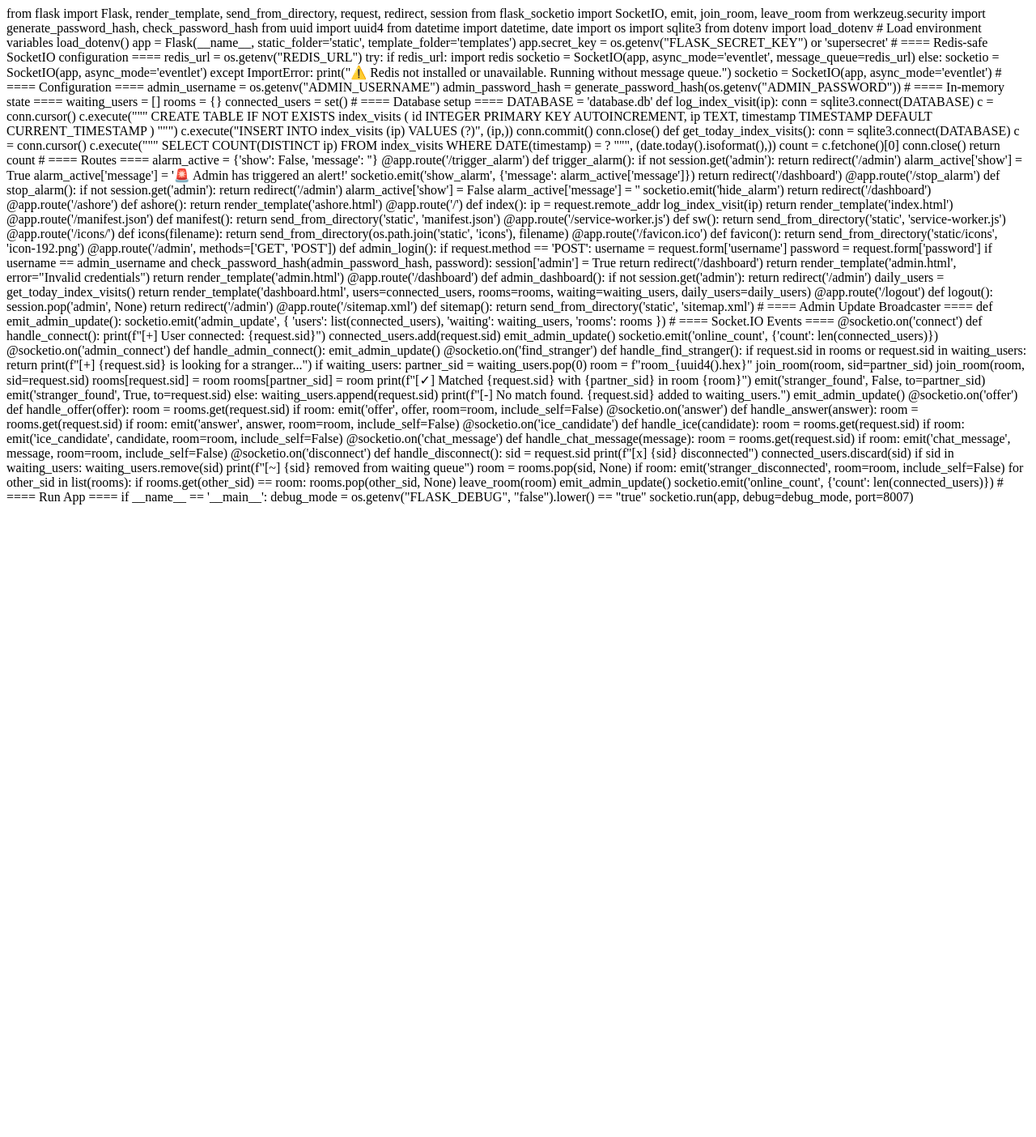
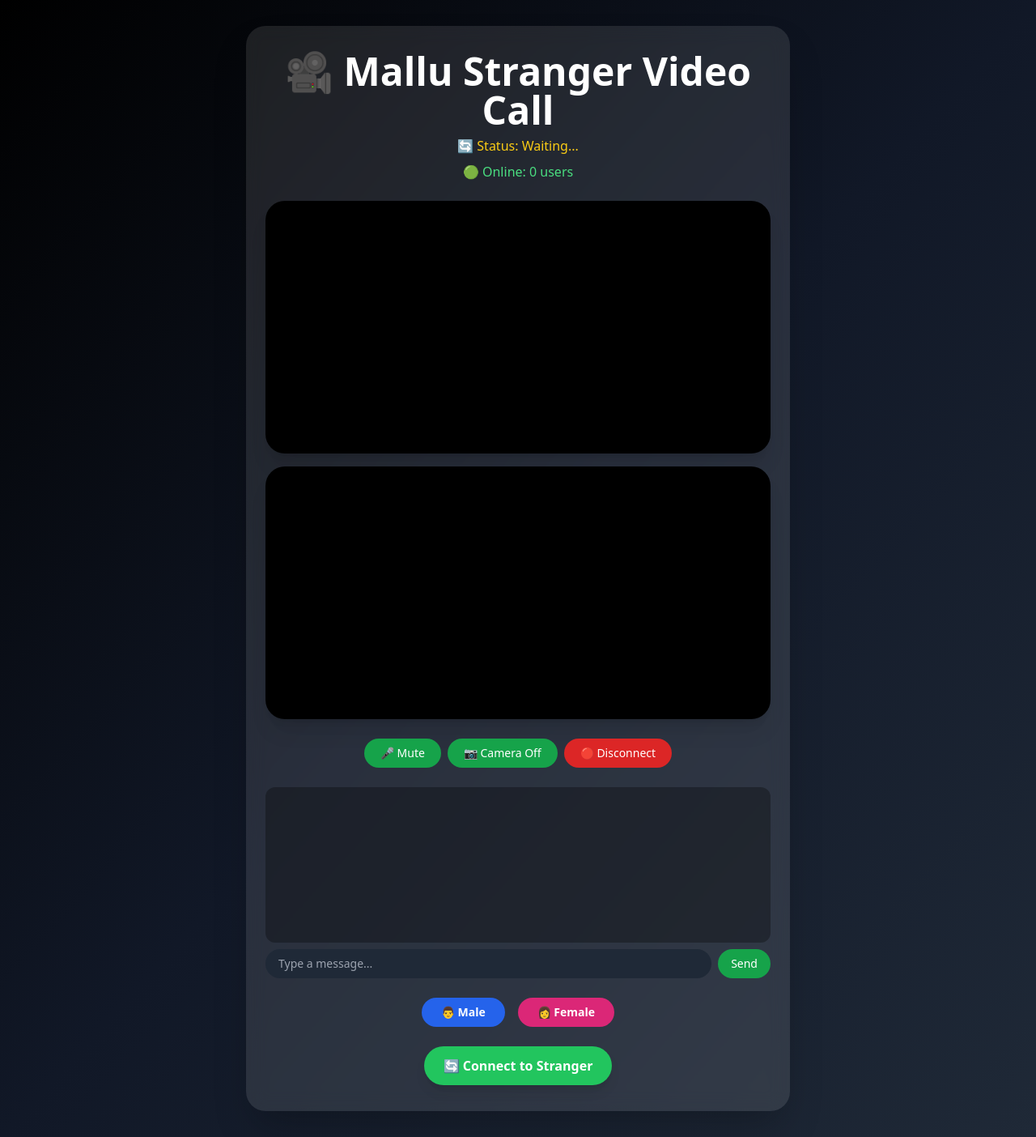
Before and after one commit to Adarshlumi/CHAT_KERALA, a Flask app: page / in a window 1280 px wide. Shown: the whole page at 81% size. Before the commit the page ends 623 px from the top, so only its background shows below. Run offline with Flask 3, Linux system fonts and the light colour scheme; some libraries are stand-ins or nearby versions.

Commit message:
Update index.html

```diff
--- a/templates/index.html
+++ b/templates/index.html
@@ -1,223 +1,252 @@
-from flask import Flask, render_template, send_from_directory, request, redirect, session
-from flask_socketio import SocketIO, emit, join_room, leave_room
-from werkzeug.security import generate_password_hash, check_password_hash
-from uuid import uuid4
-from datetime import datetime, date
-import os
-import sqlite3
-from dotenv import load_dotenv
+<!DOCTYPE html>
+<html lang="en" class="scroll-smooth">
+<head>
+  <meta charset="UTF-8" />
+  <meta name="viewport" content="width=device-width, initial-scale=1.0" />
+  <title>Stranger Video Chat</title>
 
-# Load environment variables
-load_dotenv()
+  <!-- PWA Support -->
+  <link rel="manifest" href="/manifest.json">
+  <meta name="theme-color" content="#1db954" />
+  <link rel="apple-touch-icon" href="/icons/icon-192.png">
 
-app = Flask(__name__, static_folder='static', template_folder='templates')
-app.secret_key = os.getenv("FLASK_SECRET_KEY") or 'supersecret'
+  <!-- Tailwind CSS -->
+  <script src="https://cdn.tailwindcss.com"></script>
+  <style>
+    html {
+      scroll-behavior: smooth;
+    }
+    video {
+      border-radius: 1.5rem;
+      background-color: black;
+    }
+    #chatMessages {
+      overflow-y: auto;
+      scrollbar-width: thin;
+      scrollbar-color: #4ade80 transparent;
+    }
+    #chatMessages::-webkit-scrollbar {
+      width: 6px;
+    }
+    #chatMessages::-webkit-scrollbar-thumb {
+      background-color: #4ade80;
+      border-radius: 4px;
+    }
+    #loader {
+      backdrop-filter: blur(6px);
+    }
+    #statusBar {
+      transition: all 0.3s ease-in-out;
+    }
+    #qrMessage img {
+      transition: transform 0.3s ease;
+    }
+    #qrMessage img:hover {
+      transform: scale(1.05);
+    }
+  </style>
+</head>
 
-# ==== Redis-safe SocketIO configuration ====
-redis_url = os.getenv("REDIS_URL")
-try:
-    if redis_url:
-        import redis
-        socketio = SocketIO(app, async_mode='eventlet', message_queue=redis_url)
-    else:
-        socketio = SocketIO(app, async_mode='eventlet')
-except ImportError:
-    print("⚠️ Redis not installed or unavailable. Running without message queue.")
-    socketio = SocketIO(app, async_mode='eventlet')
+<body class="bg-gradient-to-br from-black via-gray-900 to-gray-800 text-white min-h-screen flex items-center justify-center px-4 py-8">
 
-# ==== Configuration ====
-admin_username = os.getenv("ADMIN_USERNAME")
-admin_password_hash = generate_password_hash(os.getenv("ADMIN_PASSWORD"))
+  <!-- Loader -->
+  <div id="loader" class="fixed inset-0 bg-black bg-opacity-70 flex flex-col items-center justify-center z-50 hidden">
+    <div class="w-12 h-12 border-4 border-green-500 border-dashed rounded-full animate-spin mb-4"></div>
+    <p class="text-lg font-semibold">Finding a stranger...</p>
+  </div>
 
-# ==== In-memory state ====
-waiting_users = []
-rooms = {}
-connected_users = set()
+  <!-- Main Container -->
+  <div class="w-full max-w-2xl px-4 sm:px-6 bg-white bg-opacity-10 p-6 sm:p-8 rounded-3xl shadow-2xl backdrop-blur-md space-y-6">
 
-# ==== Database setup ====
-DATABASE = 'database.db'
+    <!-- Header -->
+    <div class="text-center space-y-2">
+      <h1 class="text-3xl md:text-5xl font-extrabold leading-tight">🎥 Mallu Stranger Video Call</h1>
+      <p id="statusBar" class="text-yellow-400 font-medium text-sm sm:text-base">🔄 Status: Waiting...</p>
+      <p id="onlineCount" class="text-green-400 font-medium text-sm sm:text-base">🟢 Online: 0 users</p>
+    </div>
 
-def log_index_visit(ip):
-    conn = sqlite3.connect(DATABASE)
-    c = conn.cursor()
-    c.execute("""
-        CREATE TABLE IF NOT EXISTS index_visits (
-            id INTEGER PRIMARY KEY AUTOINCREMENT,
-            ip TEXT,
-            timestamp TIMESTAMP DEFAULT CURRENT_TIMESTAMP
-        )
-    """)
-    c.execute("INSERT INTO index_visits (ip) VALUES (?)", (ip,))
-    conn.commit()
-    conn.close()
+    <!-- Video Area -->
+    <div id="videos" class="space-y-4">
+      <video id="localVideo" autoplay muted playsinline class="w-full max-h-[40vh] object-cover shadow-xl"></video>
+      <video id="remoteVideo" autoplay playsinline class="w-full max-h-[40vh] object-cover shadow-xl"></video>
+    </div>
 
-def get_today_index_visits():
-    conn = sqlite3.connect(DATABASE)
-    c = conn.cursor()
-    c.execute("""
-        SELECT COUNT(DISTINCT ip) FROM index_visits WHERE DATE(timestamp) = ?
-    """, (date.today().isoformat(),))
-    count = c.fetchone()[0]
-    conn.close()
-    return count
+    <!-- Controls -->
+    <div class="flex flex-wrap gap-2 justify-center">
+      <button onclick="toggleMic()" id="micBtn" class="bg-green-600 hover:bg-green-500 active:scale-95 px-5 py-2 rounded-full text-sm font-medium transition">🎤 Mute</button>
+      <button onclick="toggleCam()" id="camBtn" class="bg-green-600 hover:bg-green-500 active:scale-95 px-5 py-2 rounded-full text-sm font-medium transition">📷 Camera Off</button>
+      <button onclick="disconnectCall()" class="bg-red-600 hover:bg-red-500 active:scale-95 px-5 py-2 rounded-full text-sm font-medium transition">🔴 Disconnect</button>
+    </div>
 
-# ==== Routes ====
-alarm_active = {'show': False, 'message': ''}
+    <!-- Chat -->
+    <div class="space-y-2">
+      <div id="chatMessages" class="bg-black bg-opacity-30 p-3 rounded-xl h-32 sm:h-40 md:h-48 max-h-[50vh] text-sm space-y-2 overflow-y-auto"></div>
+      <div class="flex gap-2">
+        <input type="text" id="chatInput" placeholder="Type a message..." class="flex-1 bg-gray-800 px-4 py-2 rounded-full focus:outline-none focus:ring-2 focus:ring-green-500 text-sm text-white placeholder-gray-400 transition duration-200" />
+        <button onclick="sendMessage()" class="bg-green-600 hover:bg-green-500 active:scale-95 px-4 py-2 rounded-full text-sm font-medium transition">Send</button>
+      </div>
+    </div>
 
-@app.route('/trigger_alarm')
-def trigger_alarm():
-    if not session.get('admin'):
-        return redirect('/admin')
-    alarm_active['show'] = True
-    alarm_active['message'] = '🚨 Admin has triggered an alert!'
-    socketio.emit('show_alarm', {'message': alarm_active['message']})
-    return redirect('/dashboard')
+    <!-- Gender Selection Buttons -->
+    <div class="flex justify-center gap-4">
+      <button id="maleBtn" class="bg-blue-600 hover:bg-blue-500 active:scale-95 px-6 py-2 rounded-full text-sm font-semibold transition">👨 Male</button>
+      <button id="femaleBtn" class="bg-pink-600 hover:bg-pink-500 active:scale-95 px-6 py-2 rounded-full text-sm font-semibold transition">👩 Female</button>
+    </div>
 
-@app.route('/stop_alarm')
-def stop_alarm():
-    if not session.get('admin'):
-        return redirect('/admin')
-    alarm_active['show'] = False
-    alarm_active['message'] = ''
-    socketio.emit('hide_alarm')
-    return redirect('/dashboard')
+    <!-- QR Code Message -->
+    <div id="qrMessage" class="hidden text-center mt-4 text-sm text-pink-300 space-y-2">
+      <p>👩 Female option requires a one-time verification fee.<br>Please scan the QR code below to continue.</p>
+      <div class="mt-2">
+        <img src="/static/60.png" alt="Payment QR" class="w-40 mx-auto rounded-lg border border-white shadow-lg" />
+      </div>
+    </div>
 
-@app.route('/ashore')
-def ashore():
-    return render_template('ashore.html')
+    <!-- Connect Button -->
+    <div class="text-center">
+      <button onclick="findStranger()" class="bg-green-500 hover:bg-green-600 active:scale-95 px-6 py-3 rounded-full text-base font-semibold shadow-lg transition">
+        🔄 Connect to Stranger
+      </button>
+    </div>
+  </div>
 
-@app.route('/')
-def index():
-    ip = request.remote_addr
-    log_index_visit(ip)
-    return render_template('index.html')
+  <!-- Scripts -->
+  <script src="https://cdn.socket.io/4.3.2/socket.io.min.js"></script>
+  <script>
+    const socket = io();
+    let localStream, peerConnection;
+    const config = { iceServers: [{ urls: 'stun:stun.l.google.com:19302' }] };
 
-@app.route('/manifest.json')
-def manifest():
-    return send_from_directory('static', 'manifest.json')
+    const localVideo = document.getElementById('localVideo');
+    const remoteVideo = document.getElementById('remoteVideo');
+    const chatMessages = document.getElementById('chatMessages');
+    const chatInput = document.getElementById('chatInput');
+    const loader = document.getElementById('loader');
+    const statusBar = document.getElementById('statusBar');
+    const micBtn = document.getElementById('micBtn');
+    const camBtn = document.getElementById('camBtn');
+    const onlineCount = document.getElementById('onlineCount');
 
-@app.route('/service-worker.js')
-def sw():
-    return send_from_directory('static', 'service-worker.js')
+    let isMicOn = true, isCamOn = true;
 
-@app.route('/icons/<filename>')
-def icons(filename):
-    return send_from_directory(os.path.join('static', 'icons'), filename)
+    function updateStatus(msg, color = "text-yellow-400") {
+      statusBar.textContent = `🔄 Status: ${msg}`;
+      statusBar.className = `font-medium ${color}`;
+    }
 
-@app.route('/favicon.ico')
-def favicon():
-    return send_from_directory('static/icons', 'icon-192.png')
+    async function getMedia() {
+      localStream = await navigator.mediaDevices.getUserMedia({ video: true, audio: true });
+      localVideo.srcObject = localStream;
+    }
 
-@app.route('/admin', methods=['GET', 'POST'])
-def admin_login():
-    if request.method == 'POST':
-        username = request.form['username']
-        password = request.form['password']
-        if username == admin_username and check_password_hash(admin_password_hash, password):
-            session['admin'] = True
-            return redirect('/dashboard')
-        return render_template('admin.html', error="Invalid credentials")
-    return render_template('admin.html')
+    async function findStranger() {
+      chatMessages.innerHTML = '';
+      loader.classList.remove("hidden");
+      updateStatus("Searching...");
+      await getMedia();
+      socket.emit('find_stranger');
+    }
 
-@app.route('/dashboard')
-def admin_dashboard():
-    if not session.get('admin'):
-        return redirect('/admin')
-    daily_users = get_today_index_visits()
-    return render_template('dashboard.html', users=connected_users, rooms=rooms, waiting=waiting_users, daily_users=daily_users)
+    function sendMessage() {
+      const msg = chatInput.value.trim();
+      if (!msg) return;
+      appendMessage("You", msg);
+      socket.emit('chat_message', msg);
+      chatInput.value = '';
+    }
 
-@app.route('/logout')
-def logout():
-    session.pop('admin', None)
-    return redirect('/admin')
+    function appendMessage(sender, text) {
+      const div = document.createElement("div");
+      div.innerHTML = `<strong>${sender}:</strong> ${text}`;
+      chatMessages.appendChild(div);
+      chatMessages.scrollTop = chatMessages.scrollHeight;
+    }
 
-@app.route('/sitemap.xml')
-def sitemap():
-    return send_from_directory('static', 'sitemap.xml')
+    function toggleMic() {
+      isMicOn = !isMicOn;
+      localStream.getAudioTracks().forEach(t => t.enabled = isMicOn);
+      micBtn.textContent = isMicOn ? "🎤 Mute" : "🔇 Unmute";
+    }
 
-# ==== Admin Update Broadcaster ====
-def emit_admin_update():
-    socketio.emit('admin_update', {
-        'users': list(connected_users),
-        'waiting': waiting_users,
-        'rooms': rooms
-    })
+    function toggleCam() {
+      isCamOn = !isCamOn;
+      localStream.getVideoTracks().forEach(t => t.enabled = isCamOn);
+      camBtn.textContent = isCamOn ? "📷 Camera Off" : "📵 Camera On";
+    }
 
-# ==== Socket.IO Events ====
-@socketio.on('connect')
-def handle_connect():
-    print(f"[+] User connected: {request.sid}")
-    connected_users.add(request.sid)
-    emit_admin_update()
-    socketio.emit('online_count', {'count': len(connected_users)})
+    function disconnectCall() {
+      if (peerConnection) {
+        peerConnection.close();
+        peerConnection = null;
+        remoteVideo.srcObject = null;
+        updateStatus("Disconnected.", "text-red-400");
+      }
+    }
 
-@socketio.on('admin_connect')
-def handle_admin_connect():
-    emit_admin_update()
+    socket.on('stranger_found', async (isCaller) => {
+      loader.classList.add("hidden");
+      updateStatus("Connected ✅", "text-green-400");
 
-@socketio.on('find_stranger')
-def handle_find_stranger():
-    if request.sid in rooms or request.sid in waiting_users:
-        return
-    print(f"[+] {request.sid} is looking for a stranger...")
-    if waiting_users:
-        partner_sid = waiting_users.pop(0)
-        room = f"room_{uuid4().hex}"
-        join_room(room, sid=partner_sid)
-        join_room(room, sid=request.sid)
-        rooms[request.sid] = room
-        rooms[partner_sid] = room
-        print(f"[✓] Matched {request.sid} with {partner_sid} in room {room}")
-        emit('stranger_found', False, to=partner_sid)
-        emit('stranger_found', True, to=request.sid)
-    else:
-        waiting_users.append(request.sid)
-        print(f"[-] No match found. {request.sid} added to waiting_users.")
-    emit_admin_update()
+      peerConnection = new RTCPeerConnection(config);
+      localStream.getTracks().forEach(track => peerConnection.addTrack(track, localStream));
+      peerConnection.ontrack = e => remoteVideo.srcObject = e.streams[0];
+      peerConnection.onicecandidate = e => e.candidate && socket.emit('ice_candidate', e.candidate);
 
-@socketio.on('offer')
-def handle_offer(offer):
-    room = rooms.get(request.sid)
-    if room:
-        emit('offer', offer, room=room, include_self=False)
+      if (isCaller) {
+        const offer = await peerConnection.createOffer();
+        await peerConnection.setLocalDescription(offer);
+        socket.emit('offer', offer);
+      }
+    });
 
-@socketio.on('answer')
-def handle_answer(answer):
-    room = rooms.get(request.sid)
-    if room:
-        emit('answer', answer, room=room, include_self=False)
+    socket.on('offer', async (offer) => {
+      await peerConnection.setRemoteDescription(new RTCSessionDescription(offer));
+      const answer = await peerConnection.createAnswer();
+      await peerConnection.setLocalDescription(answer);
+      socket.emit('answer', answer);
+    });
 
-@socketio.on('ice_candidate')
-def handle_ice(candidate):
-    room = rooms.get(request.sid)
-    if room:
-        emit('ice_candidate', candidate, room=room, include_self=False)
+    socket.on('answer', (answer) => {
+      peerConnection.setRemoteDescription(new RTCSessionDescription(answer));
+    });
 
-@socketio.on('chat_message')
-def handle_chat_message(message):
-    room = rooms.get(request.sid)
-    if room:
-        emit('chat_message', message, room=room, include_self=False)
+    socket.on('ice_candidate', (candidate) => {
+      peerConnection.addIceCandidate(new RTCIceCandidate(candidate));
+    });
 
-@socketio.on('disconnect')
-def handle_disconnect():
-    sid = request.sid
-    print(f"[x] {sid} disconnected")
-    connected_users.discard(sid)
-    if sid in waiting_users:
-        waiting_users.remove(sid)
-        print(f"[~] {sid} removed from waiting queue")
-    room = rooms.pop(sid, None)
-    if room:
-        emit('stranger_disconnected', room=room, include_self=False)
-        for other_sid in list(rooms):
-            if rooms.get(other_sid) == room:
-                rooms.pop(other_sid, None)
-        leave_room(room)
-    emit_admin_update()
-    socketio.emit('online_count', {'count': len(connected_users)})
+    socket.on('chat_message', (msg) => {
+      appendMessage("Stranger", msg);
+    });
 
-# ==== Run App ====
-if __name__ == '__main__':
-    debug_mode = os.getenv("FLASK_DEBUG", "false").lower() == "true"
-    socketio.run(app, debug=debug_mode, port=8007)
+    socket.on('stranger_disconnected', () => {
+      remoteVideo.srcObject = null;
+      updateStatus("Stranger disconnected", "text-red-400");
+    });
+
+    socket.on('show_alarm', () => {
+      window.location.href = '/ashore';
+    });
+
+    socket.on('hide_alarm', () => {
+      window.location.href = '/';
+    });
+
+    socket.on('online_users', (count) => {
+      onlineCount.textContent = `🟢 Online: ${count} user${count !== 1 ? 's' : ''}`;
+    });
+
+    document.getElementById('femaleBtn').addEventListener('click', () => {
+      document.getElementById('qrMessage').classList.remove('hidden');
+    });
+
+    document.getElementById('maleBtn').addEventListener('click', () => {
+      document.getElementById('qrMessage').classList.add('hidden');
+    });
+
+    if ('serviceWorker' in navigator) {
+      navigator.serviceWorker.register('/service-worker.js')
+        .then(() => console.log('Service Worker Registered ✅'))
+        .catch(err => console.error('SW registration failed ❌', err));
+    }
+  </script>
+</body>
+</html>
```
